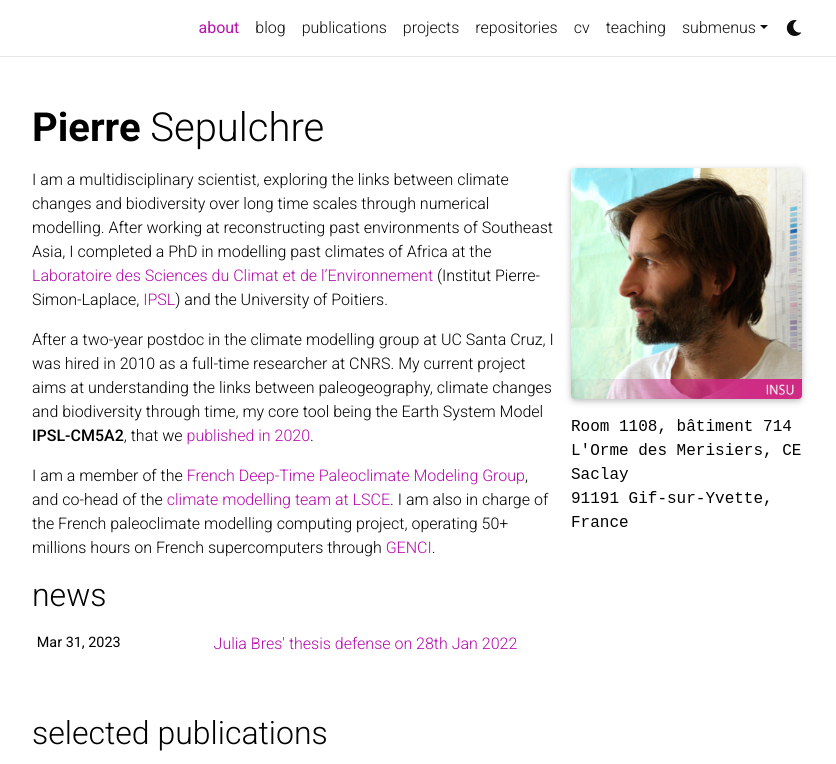
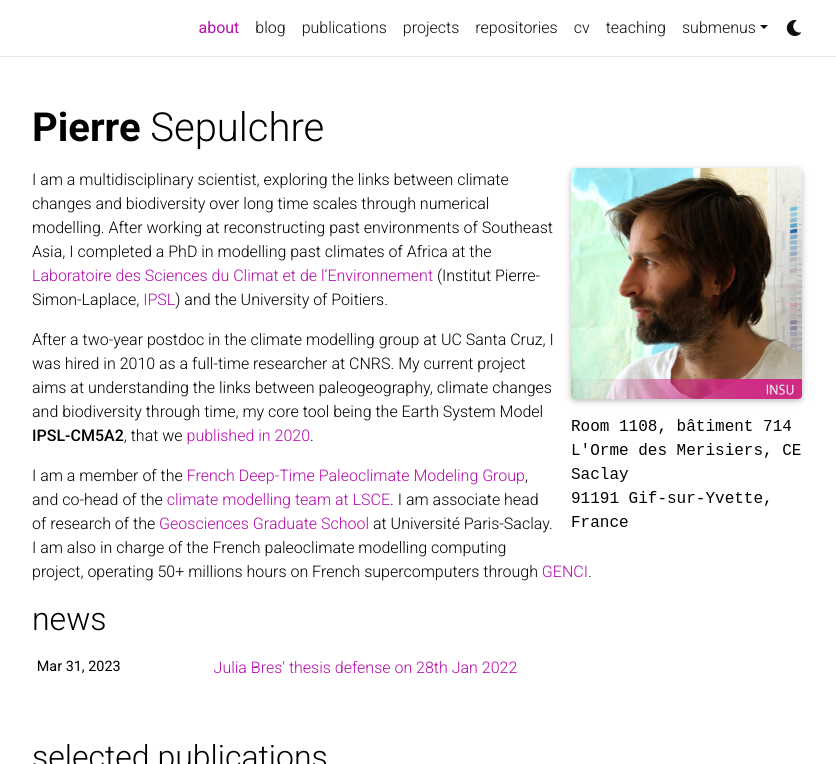
Before and after one commit to pierre-sepulchre/pierre-sepulchre.github.io, a Jekyll site: the page built from _pages/about.md, in a window 1280 px wide and 1077 px high, cut to the strip 0-764 px from the top of the window. Shown: the whole strip, without its empty margins (223-1059 px from the left). Built offline with Jekyll 4.4.1, drawn with Linux system fonts in a browser that asks for light colours; full-size pictures stand in for the smaller copies a plugin makes; comment, search, counter and statistics services are not loaded; a style sheet for code colours, icons or effects is not loaded.

Commit message:
Ajout resp GS

```diff
--- a/_pages/about.md
+++ b/_pages/about.md
@@ -22,4 +22,4 @@
 
 After a two-year postdoc in the climate modelling group at UC Santa Cruz, I was hired in 2010 as a full-time researcher at CNRS. My current project aims at understanding the links between paleogeography, climate changes and biodiversity through time, my core tool being the Earth System Model **IPSL-CM5A2**, that we <a href="https://gmd.copernicus.org/articles/13/3011/2020/" target="_blank" >published in 2020</a>.
 
-I am a member of the <a href="https://paleoclim-cnrs.github.io/" target="_blank" >French Deep-Time Paleoclimate Modeling Group</a>, and co-head of the <a href="https://www.lsce.ipsl.fr/en/Phocea/Vie_des_labos/Ast/ast_groupe.php?id_groupe=82" target="_blank" >climate modelling team at LSCE</a>. I am also in charge of the French paleoclimate modelling computing project, operating 50+ millions hours on French supercomputers through <a href="https://www.genci.fr/en" target="_blank">GENCI</a>.
+I am a member of the <a href="https://paleoclim-cnrs.github.io/" target="_blank" >French Deep-Time Paleoclimate Modeling Group</a>, and co-head of the <a href="https://www.lsce.ipsl.fr/en/Phocea/Vie_des_labos/Ast/ast_groupe.php?id_groupe=82" target="_blank" >climate modelling team at LSCE</a>. I am associate head of research of the <a href="[https://www.genci.fr/en](https://www.universite-paris-saclay.fr/graduate-schools/graduate-school-geosciences-climat-environnement-planetes)" target="_blank">Geosciences Graduate School</a> at Université Paris-Saclay. I am also in charge of the French paleoclimate modelling computing project, operating 50+ millions hours on French supercomputers through <a href="https://www.genci.fr/en" target="_blank">GENCI</a>.
```
